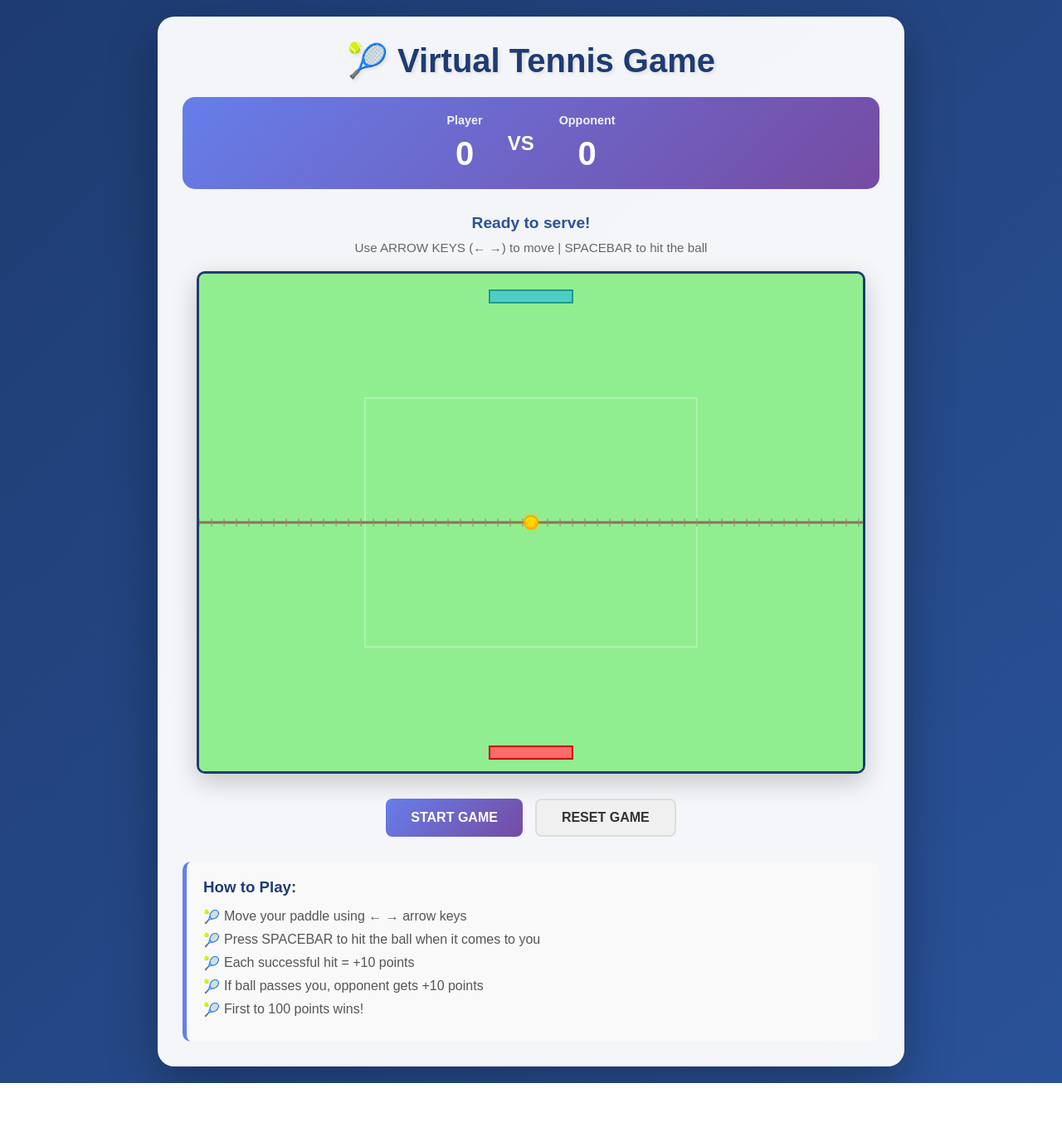
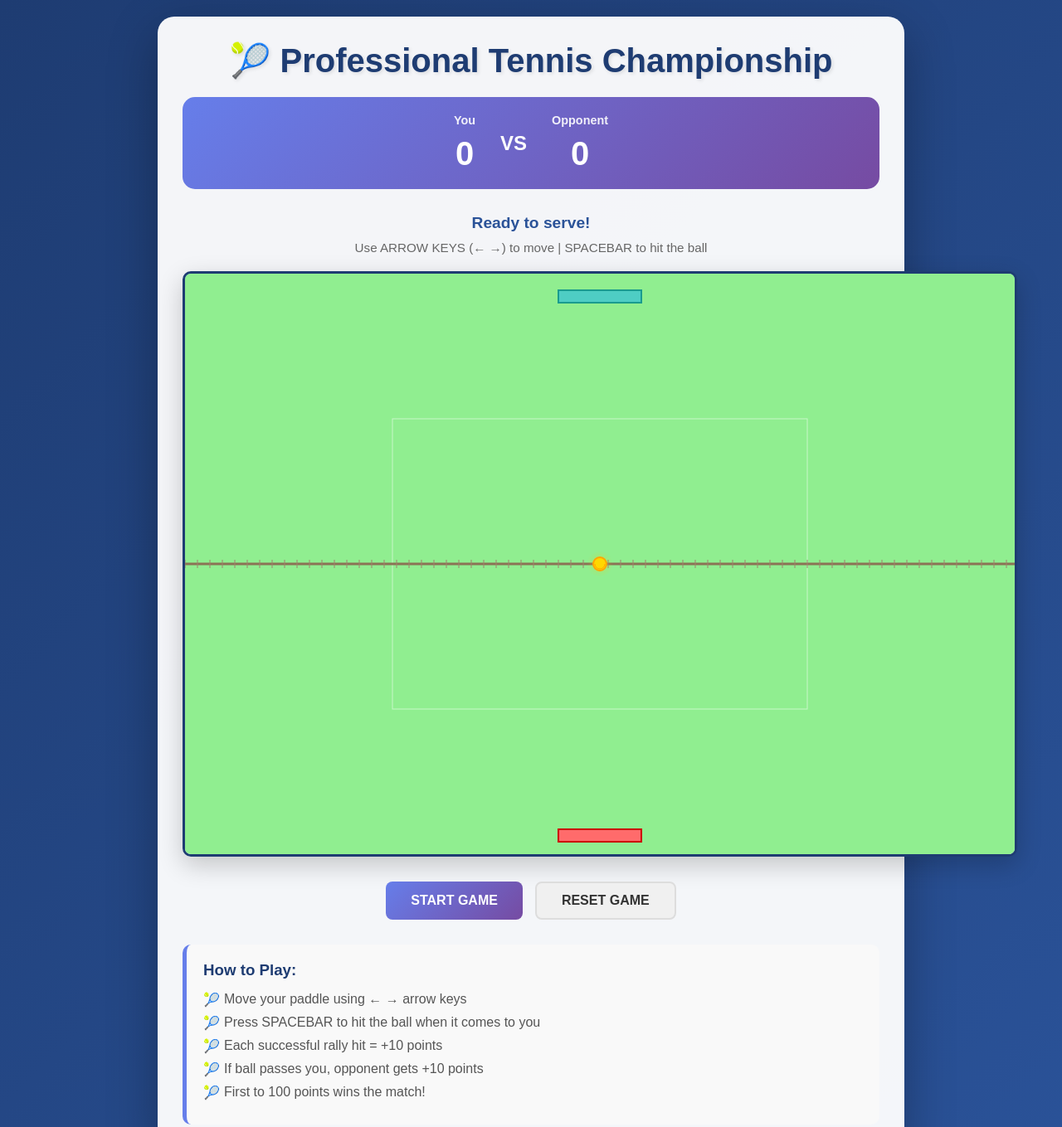
Before and after one commit to Karthikeyan-code-byte/virtual-tennis-game, a plain HTML site: page index.html in a window 1280 px wide. Shown: the top 1359 px of the page at 83% size. Before the commit the page ends 1306 px from the top, so only its background shows below. Drawn offline with Linux system fonts and the light colour scheme.

```diff
--- a/index.html
+++ b/index.html
@@ -3,16 +3,16 @@
 <head>
     <meta charset="UTF-8">
     <meta name="viewport" content="width=device-width, initial-scale=1.0">
-    <title>Virtual Tennis Game - 1v1</title>
+    <title>Virtual Tennis Game - Professional 1v1</title>
     <link rel="stylesheet" href="style.css">
 </head>
 <body>
     <div class="container">
         <div class="header">
-            <h1>🎾 Virtual Tennis Game</h1>
+            <h1>🎾 Professional Tennis Championship</h1>
             <div class="score-board">
                 <div class="player-score">
-                    <span class="label">Player</span>
+                    <span class="label">You</span>
                     <span class="score" id="playerScore">0</span>
                 </div>
                 <div class="vs">VS</div>
@@ -28,7 +28,7 @@
             <p id="instructions">Use ARROW KEYS (← →) to move | SPACEBAR to hit the ball</p>
         </div>
 
-        <canvas id="gameCanvas" width="800" height="600"></canvas>
+        <canvas id="gameCanvas" width="1000" height="700"></canvas>
 
         <div class="controls">
             <button id="startBtn" class="btn btn-primary">Start Game</button>
@@ -40,9 +40,9 @@
             <ul>
                 <li>Move your paddle using ← → arrow keys</li>
                 <li>Press SPACEBAR to hit the ball when it comes to you</li>
-                <li>Each successful hit = +10 points</li>
+                <li>Each successful rally hit = +10 points</li>
                 <li>If ball passes you, opponent gets +10 points</li>
-                <li>First to 100 points wins!</li>
+                <li>First to 100 points wins the match!</li>
             </ul>
         </div>
     </div>
```
